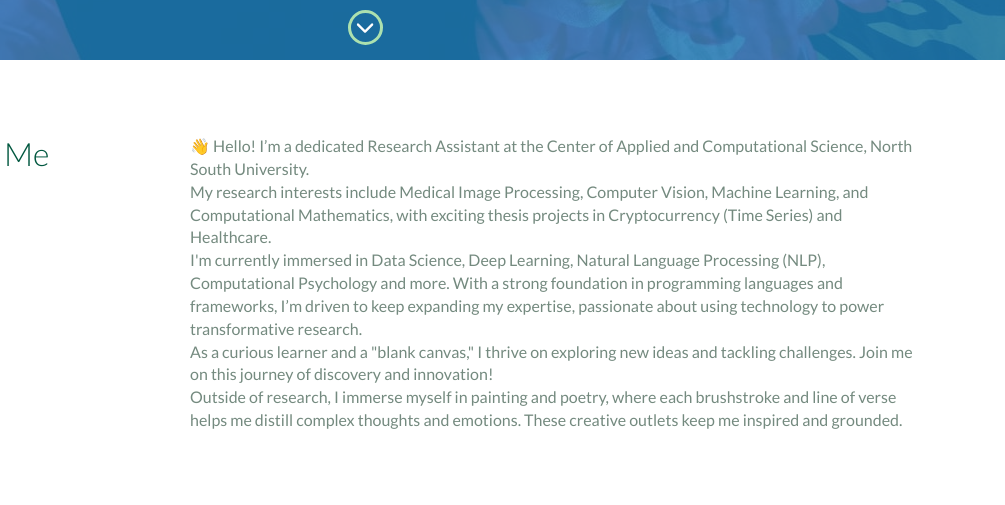
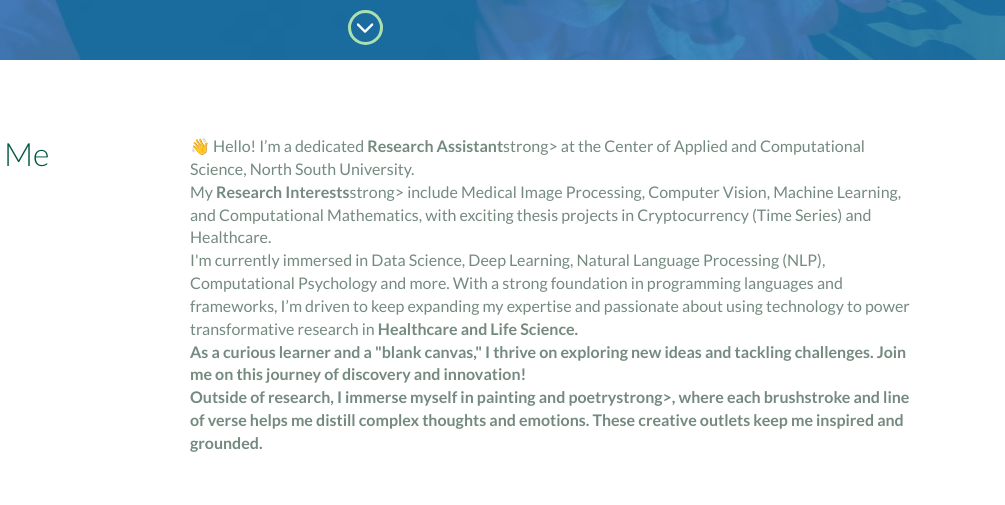
Before and after one commit to AnikaMeem/PortfolioATM, a website: page index.html in a window 1280 px wide. Shown: the part 740-1245 px from the top of the page, 275-1280 px from the left. Drawn offline with nearby package versions, Linux system fonts and the light colour scheme.

Commit message:
index.html

```diff
--- a/index.html
+++ b/index.html
@@ -81,11 +81,11 @@
                 </div>
                 </div>
                 <div class="col-md-8">
-                    <p>👋 Hello! I’m a dedicated Research Assistant at the Center of Applied and Computational Science, North South University.</p>
-					<p>My research interests include Medical Image Processing, Computer Vision, Machine Learning, and Computational Mathematics, with exciting thesis projects in Cryptocurrency (Time Series) and Healthcare.</p>
-                    <p>I'm currently immersed in Data Science, Deep Learning, Natural Language Processing (NLP), Computational Psychology and more. With a strong foundation in programming languages and frameworks, I’m driven to keep expanding my expertise, passionate about using technology to power transformative research.</p>
+                    <p>👋 Hello! I’m a dedicated <strong>Research Assistant</strong>strong> at the Center of Applied and Computational Science, North South University.</p>
+					<p>My <strong>Research Interests</strong>strong> include Medical Image Processing, Computer Vision, Machine Learning, and Computational Mathematics, with exciting thesis projects in Cryptocurrency (Time Series) and Healthcare.</p>
+                    <p>I'm currently immersed in Data Science, Deep Learning, Natural Language Processing (NLP), Computational Psychology and more. With a strong foundation in programming languages and frameworks, I’m driven to keep expanding my expertise and passionate about using technology to power transformative research in <strong>Healthcare and Life Science<strong>.</p>
                     <p>As a curious learner and a "blank canvas," I thrive on exploring new ideas and tackling challenges. Join me on this journey of discovery and innovation!</p>
-					<p>Outside of research, I immerse myself in painting and poetry, where each brushstroke and line of verse helps me distill complex thoughts and emotions. These creative outlets keep me inspired and grounded.</p>
+					<p>Outside of research, I immerse myself in <strong>painting and poetry</strong>strong>, where each brushstroke and line of verse helps me distill complex thoughts and emotions. These creative outlets keep me inspired and grounded.</p>
                 </div>
             </div>
         </div>
@@ -166,11 +166,12 @@
     <h2 class="heading">Projects</h2>
     <div class="container">
         <div class="row">
+
+            <!-- Project 1 -->
             <div class="project shadow-large">
                 <div class="project-image">
                     <img src="images/project.png" />
                 </div>
-                    <!-- End .project-image -->
                 <div class="project-info">
                     <h3>Publications</h3>
                     <p>
@@ -178,15 +179,13 @@
                     </p>
                     <a href="https://doi.org/10.32604/csse.2022.021563">View Project</a>
                 </div>
-                    <!-- End .publication-info -->
             </div>
-                <!-- End .publication -->
 
+            <!-- Project 2 -->
             <div class="project shadow-large">
                 <div class="project-image">
                     <img src="images/project.png" />
                 </div>
-                    <!-- End .project-image -->
                 <div class="project-info">
                     <h3>Junior Design Project: Covid-19 Detection</h3>
                     <p>
@@ -194,12 +193,13 @@
                     </p>
                     <a href="https://github.com/AnikaMeem/Covid-19-Prediction-using-Chest-X-rays">View Project</a>
                 </div>
-					<!-- End .project1-info -->
+            </div>
+
+            <!-- Project 3 -->
             <div class="project shadow-large">
                 <div class="project-image">
                     <img src="images/project.png" />
                 </div>
-                    <!-- End .project-image -->
                 <div class="project-info">
                     <h3>Bachelor Thesis: Developed an AI-powered Healthcare Platform</h3>
                     <p>
@@ -207,14 +207,13 @@
                     </p>
                     <a href="https://github.com/AnikaMeem/AI_Healthcare">View Project</a>
                 </div>
+            </div>
 
-                    <!-- End .project2-info -->
-
+            <!-- Project 4 -->
             <div class="project shadow-large">
                 <div class="project-image">
                     <img src="images/project.png" />
                 </div>
-                    <!-- End .project-image -->
                 <div class="project-info">
                     <h3>Directed Thesis: Forecasting Cryptocurrency Price Drops Using Stacking Ensemble and Deep Learning</h3>
                     <p>
@@ -222,14 +221,13 @@
                     </p>
                     <a href="#">View Project</a>
                 </div>
+            </div>
 
-                    <!-- End .project3-info -->
-
+            <!-- Project 5 -->
             <div class="project shadow-large">
                 <div class="project-image">
                     <img src="images/project.png" />
                 </div>
-                    <!-- End .project-image -->
                 <div class="project-info">
                     <h3>Ongoing Research: Gastrointestinal Cancer Binary and Multi-Class Image Segmentation</h3>
                     <p>
@@ -237,14 +235,13 @@
                     </p>
                     <a href="#">View Project</a>
                 </div>
+            </div>
 
-                    <!-- End .project4-info -->
-
+            <!-- Project 6 -->
             <div class="project shadow-large">
                 <div class="project-image">
                     <img src="images/project.png" />
                 </div>
-                    <!-- End .project-image -->
                 <div class="project-info">
                     <h3>Ongoing Research: A Cost-Effective AI and DL Solution for Arsenic Detection in Groundwater</h3>
                     <p>
@@ -252,14 +249,13 @@
                     </p>
                     <a href="#">View Project</a>
                 </div>
+            </div>
 
-                    <!-- End .project5-info -->
-
+            <!-- Project 7 -->
             <div class="project shadow-large">
                 <div class="project-image">
                     <img src="images/project.png" />
                 </div>
-                    <!-- End .project-image -->
                 <div class="project-info">
                     <h3>Brain Tumor Classification Using CNN and Autoencoder</h3>
                     <p>
@@ -267,14 +263,13 @@
                     </p>
                     <a href="https://github.com/AnikaMeem/AI_Healthcare">View Project</a>
                 </div>
+            </div>
 
-                    <!-- End .project6-info -->
-
+            <!-- Project 8 -->
             <div class="project shadow-large">
                 <div class="project-image">
                     <img src="images/project.png" />
                 </div>
-                    <!-- End .project-image -->
                 <div class="project-info">
                     <h3>Fake News Detection Using Naive Bayes</h3>
                     <p>
@@ -282,14 +277,13 @@
                     </p>
                     <a href="https://github.com/AnikaMeem/AI_Healthcare">View Project</a>
                 </div>
+            </div>
 
-                    <!-- End .project7-info -->
-
+            <!-- Project 9 -->
             <div class="project shadow-large">
                 <div class="project-image">
                     <img src="images/project.png" />
                 </div>
-                    <!-- End .project-image -->
                 <div class="project-info">
                     <h3>Web-Based Lost and Found System</h3>
                     <p>
@@ -297,14 +291,13 @@
                     </p>
                     <a href="https://github.com/AnikaMeem/Lost-Found-master">View Project</a>
                 </div>
+            </div>
 
-                    <!-- End .project8-info -->
-
+            <!-- Project 10 -->
             <div class="project shadow-large">
                 <div class="project-image">
                     <img src="images/project.png" />
                 </div>
-                    <!-- End .project-image -->
                 <div class="project-info">
                     <h3>Direct From My Kitchen (Food App)</h3>
                     <p>
@@ -312,14 +305,13 @@
                     </p>
                     <a href="https://github.com/AnikaMeem/Direct-from-my-Kitchen">View Project</a>
                 </div>
+            </div>
 
-                    <!-- End .project9-info -->
-
+            <!-- Project 11 -->
             <div class="project shadow-large">
                 <div class="project-image">
                     <img src="images/project.png" />
                 </div>
-                    <!-- End .project-image -->
                 <div class="project-info">
                     <h3>Social Isolation Detection Using LSNS6</h3>
                     <p>
@@ -327,14 +319,12 @@
                     </p>
                     <a href="#">View Project</a>
                 </div>
+            </div>
 
-                    <!-- End .project10-info -->
-
-                </div>
-                <!-- End .project -->
         </div>
     </div>
 </div>
+
     <!-- End #projects -->
 
     <div id="skills">
```
Lines whose indentation alone changed are shown as unchanged.
